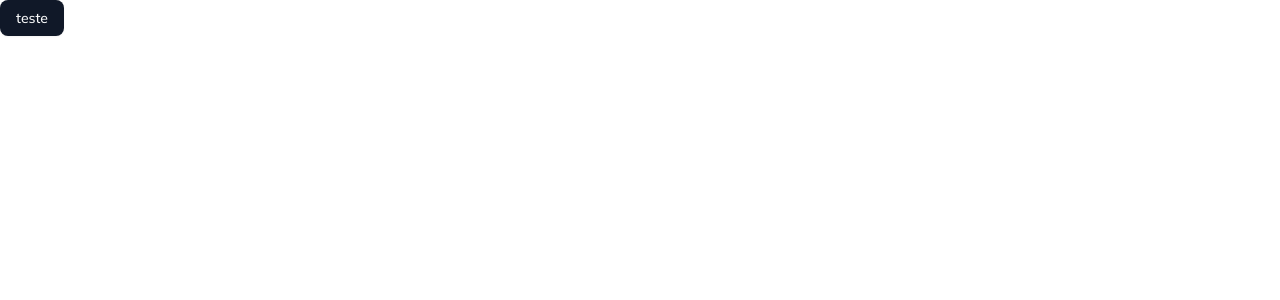
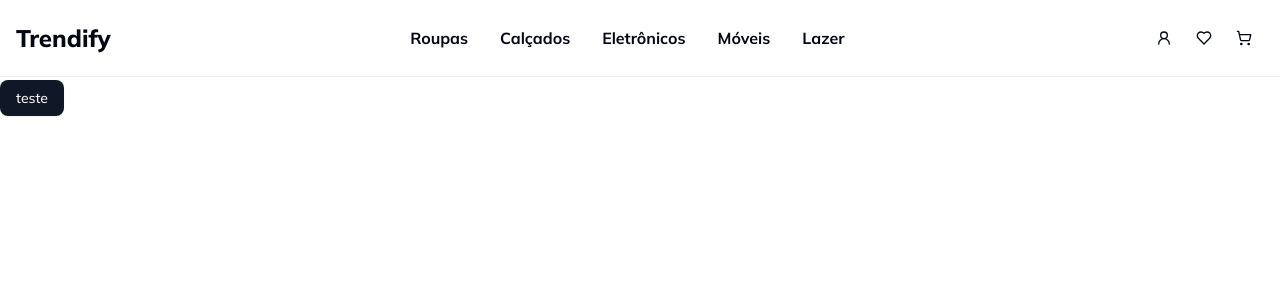
Before and after one commit to DevDaniloSants/trendify, a Next.js app: page / in a window 1280 px wide. Shown: the top 300 px of the page. Built offline with nearby package versions, Linux system fonts and the light colour scheme.

Commit message:
feat: add Navbar, Sidebar, and SidebarButton with integration

```diff
--- /dev/null
+++ b/app/_components/navbar-custom-button.tsx
@@ -0,0 +1,26 @@
+'use client';
+
+import { Button } from './ui/button';
+
+interface NavbarCustomButtonProps {
+    icon: React.ReactNode;
+    className?: string;
+    variant?: 'default' | 'ghost' | 'outline' | 'secondary';
+}
+
+const NavbarCustomButton = ({
+    icon,
+    className,
+    variant = 'ghost',
+}: NavbarCustomButtonProps) => {
+    return (
+        <Button
+            variant={variant}
+            className={`cursor-pointer hover:bg-transparent ${className}`}
+        >
+            {icon}
+        </Button>
+    );
+};
+
+export default NavbarCustomButton;
--- /dev/null
+++ b/app/_components/navbar.tsx
@@ -0,0 +1,50 @@
+import Link from 'next/link';
+import { Heart, ShoppingCart, UserRound } from 'lucide-react';
+import { Sheet } from './ui/sheet';
+
+import { NAVBAR_ITEMS } from '../_constants/navbar-items';
+
+import NavbarCustomButton from './navbar-custom-button';
+import Sidebar from './sidebar';
+import SidebarButton from './sidebar-button';
+
+const Navbar = () => {
+    return (
+        <Sheet>
+            <header className="border-border fixed top-0 left-0 w-full border-b">
+                <nav className="mx-auto flex h-full w-full max-w-[1400px] items-center justify-between px-4 py-5 text-sm">
+                    <Link href="/" className="text-2xl font-extrabold">
+                        Trendify
+                    </Link>
+
+                    <div className="hidden md:block">
+                        <ul className="flex gap-8">
+                            {NAVBAR_ITEMS.map((item) => (
+                                <li key={item.index}>
+                                    <Link
+                                        href={item.href}
+                                        className="relative w-fit text-base font-bold before:absolute before:bottom-[-30px] before:h-[2px] before:w-0 before:bg-black before:transition-all before:duration-300 hover:before:left-0 hover:before:w-full"
+                                    >
+                                        {item.name}
+                                    </Link>
+                                </li>
+                            ))}
+                        </ul>
+                    </div>
+
+                    <div className="flex items-center">
+                        <NavbarCustomButton icon={<UserRound />} />
+
+                        <NavbarCustomButton icon={<Heart />} />
+
+                        <NavbarCustomButton icon={<ShoppingCart />} />
+
+                        <SidebarButton />
+                    </div>
+                </nav>
+                <Sidebar sidebarItemsMenu={NAVBAR_ITEMS} />
+            </header>
+        </Sheet>
+    );
+};
+export default Navbar;
--- /dev/null
+++ b/app/_components/sidebar-button.tsx
@@ -0,0 +1,17 @@
+'use client';
+
+import { Menu } from 'lucide-react';
+import { Button } from './ui/button';
+import { SheetTrigger } from './ui/sheet';
+
+const SidebarButton = () => {
+    return (
+        <SheetTrigger asChild>
+            <Button className="block md:hidden">
+                <Menu />
+            </Button>
+        </SheetTrigger>
+    );
+};
+
+export default SidebarButton;
--- /dev/null
+++ b/app/_components/sidebar.tsx
@@ -0,0 +1,43 @@
+import Link from 'next/link';
+import {
+    SheetContent,
+    SheetDescription,
+    SheetHeader,
+    SheetTitle,
+} from './ui/sheet';
+
+interface SidebarProps {
+    sidebarItemsMenu: {
+        name: string;
+        href: string;
+        icon: React.ReactElement;
+        index: number;
+    }[];
+}
+
+const Sidebar = ({ sidebarItemsMenu }: SidebarProps) => {
+    return (
+        <SheetContent>
+            <SheetHeader className="pb-0">
+                <SheetTitle className="text-center text-2xl font-bold">
+                    Trendify
+                </SheetTitle>
+                <SheetDescription className="text-start">Menu</SheetDescription>
+            </SheetHeader>
+            <div className="space-y-4 p-3">
+                {sidebarItemsMenu.map((item) => (
+                    <Link
+                        href={item.href}
+                        key={item.index}
+                        className="text-muted-foreground transition-bg flex gap-2 rounded-sm px-2 py-3 duration-200 hover:bg-gray-800 hover:text-white"
+                    >
+                        {item.icon}
+                        <p className="text-sm font-semibold">{item.name}</p>
+                    </Link>
+                ))}
+            </div>
+        </SheetContent>
+    );
+};
+
+export default Sidebar;
--- /dev/null
+++ b/app/_components/ui/sheet.tsx
@@ -0,0 +1,139 @@
+'use client';
+
+import * as React from 'react';
+import * as SheetPrimitive from '@radix-ui/react-dialog';
+import { XIcon } from 'lucide-react';
+
+import { cn } from '@/app/_lib/utils';
+
+function Sheet({ ...props }: React.ComponentProps<typeof SheetPrimitive.Root>) {
+    return <SheetPrimitive.Root data-slot="sheet" {...props} />;
+}
+
+function SheetTrigger({
+    ...props
+}: React.ComponentProps<typeof SheetPrimitive.Trigger>) {
+    return <SheetPrimitive.Trigger data-slot="sheet-trigger" {...props} />;
+}
+
+function SheetClose({
+    ...props
+}: React.ComponentProps<typeof SheetPrimitive.Close>) {
+    return <SheetPrimitive.Close data-slot="sheet-close" {...props} />;
+}
+
+function SheetPortal({
+    ...props
+}: React.ComponentProps<typeof SheetPrimitive.Portal>) {
+    return <SheetPrimitive.Portal data-slot="sheet-portal" {...props} />;
+}
+
+function SheetOverlay({
+    className,
+    ...props
+}: React.ComponentProps<typeof SheetPrimitive.Overlay>) {
+    return (
+        <SheetPrimitive.Overlay
+            data-slot="sheet-overlay"
+            className={cn(
+                'data-[state=open]:animate-in data-[state=closed]:animate-out data-[state=closed]:fade-out-0 data-[state=open]:fade-in-0 fixed inset-0 z-50 bg-black/80',
+                className
+            )}
+            {...props}
+        />
+    );
+}
+
+function SheetContent({
+    className,
+    children,
+    side = 'right',
+    ...props
+}: React.ComponentProps<typeof SheetPrimitive.Content> & {
+    side?: 'top' | 'right' | 'bottom' | 'left';
+}) {
+    return (
+        <SheetPortal>
+            <SheetOverlay />
+            <SheetPrimitive.Content
+                data-slot="sheet-content"
+                className={cn(
+                    'bg-background data-[state=open]:animate-in data-[state=closed]:animate-out fixed z-50 flex flex-col gap-4 shadow-lg transition ease-in-out data-[state=closed]:duration-300 data-[state=open]:duration-500',
+                    side === 'right' &&
+                        'data-[state=closed]:slide-out-to-right data-[state=open]:slide-in-from-right inset-y-0 right-0 h-full w-3/4 border-l sm:max-w-sm',
+                    side === 'left' &&
+                        'data-[state=closed]:slide-out-to-left data-[state=open]:slide-in-from-left inset-y-0 left-0 h-full w-3/4 border-r sm:max-w-sm',
+                    side === 'top' &&
+                        'data-[state=closed]:slide-out-to-top data-[state=open]:slide-in-from-top inset-x-0 top-0 h-auto border-b',
+                    side === 'bottom' &&
+                        'data-[state=closed]:slide-out-to-bottom data-[state=open]:slide-in-from-bottom inset-x-0 bottom-0 h-auto border-t',
+                    className
+                )}
+                {...props}
+            >
+                {children}
+                <SheetPrimitive.Close className="ring-offset-background focus:ring-ring data-[state=open]:bg-secondary absolute top-4 right-4 rounded-xs opacity-70 transition-opacity hover:opacity-100 focus:ring-2 focus:ring-offset-2 focus:outline-hidden disabled:pointer-events-none">
+                    <XIcon className="size-4" />
+                    <span className="sr-only">Close</span>
+                </SheetPrimitive.Close>
+            </SheetPrimitive.Content>
+        </SheetPortal>
+    );
+}
+
+function SheetHeader({ className, ...props }: React.ComponentProps<'div'>) {
+    return (
+        <div
+            data-slot="sheet-header"
+            className={cn('flex flex-col gap-1.5 p-4', className)}
+            {...props}
+        />
+    );
+}
+
+function SheetFooter({ className, ...props }: React.ComponentProps<'div'>) {
+    return (
+        <div
+            data-slot="sheet-footer"
+            className={cn('mt-auto flex flex-col gap-2 p-4', className)}
+            {...props}
+        />
+    );
+}
+
+function SheetTitle({
+    className,
+    ...props
+}: React.ComponentProps<typeof SheetPrimitive.Title>) {
+    return (
+        <SheetPrimitive.Title
+            data-slot="sheet-title"
+            className={cn('text-foreground font-semibold', className)}
+            {...props}
+        />
+    );
+}
+
+function SheetDescription({
+    className,
+    ...props
+}: React.ComponentProps<typeof SheetPrimitive.Description>) {
+    return (
+        <SheetPrimitive.Description
+            data-slot="sheet-description"
+            className={cn('text-muted-foreground text-sm', className)}
+            {...props}
+        />
+    );
+}
+
+export {
+    Sheet,
+    SheetTrigger,
+    SheetClose,
+    SheetContent,
+    SheetHeader,
+    SheetFooter,
+    SheetTitle,
+    SheetDescription,
+};
--- /dev/null
+++ b/app/_constants/navbar-items.tsx
@@ -0,0 +1,40 @@
+import {
+    ArmchairIcon,
+    Footprints,
+    ShirtIcon,
+    TreePalmIcon,
+    WashingMachineIcon,
+} from 'lucide-react';
+
+export const NAVBAR_ITEMS = [
+    {
+        index: 0,
+        name: 'Roupas',
+        href: '/',
+        icon: <ShirtIcon className="h-5 w-5" />,
+    },
+    {
+        index: 1,
+        name: 'Calçados',
+        href: '/',
+        icon: <Footprints className="h-5 w-5" />,
+    },
+    {
+        index: 2,
+        name: 'Eletrônicos',
+        href: '/',
+        icon: <WashingMachineIcon className="h-5 w-5" />,
+    },
+    {
+        index: 3,
+        name: 'Móveis',
+        href: '/',
+        icon: <ArmchairIcon className="h-5 w-5" />,
+    },
+    {
+        index: 4,
+        name: 'Lazer',
+        href: '/',
+        icon: <TreePalmIcon className="h-5 w-5" />,
+    },
+];
--- a/app/globals.css
+++ b/app/globals.css
@@ -62,7 +62,7 @@
     --accent-foreground: oklch(0.21 0.034 264.665);
     --destructive: oklch(0.577 0.245 27.325);
     --destructive-foreground: oklch(0.577 0.245 27.325);
-    --border: oklch(0.928 0.006 264.531);
+    --border: oklch(0.949 0.005 230.3);
     --input: oklch(0.928 0.006 264.531);
     --ring: oklch(0.707 0.022 261.325);
     --chart-1: oklch(0.646 0.222 41.116);
@@ -117,10 +117,10 @@
 }
 
 @layer base {
-  * {
-    @apply border-border outline-ring/50;
+    * {
+        @apply border-border outline-ring/50;
     }
-  body {
-    @apply bg-background text-foreground;
+    body {
+        @apply bg-background text-foreground;
     }
 }
--- a/app/layout.tsx
+++ b/app/layout.tsx
@@ -1,14 +1,15 @@
-import type { Metadata } from "next";
-import { Mulish } from "next/font/google";
-import "./globals.css";
+import type { Metadata } from 'next';
+import { Mulish } from 'next/font/google';
+import './globals.css';
+import Navbar from './_components/navbar';
 
 const mulish = Mulish({
-  subsets: ["latin-ext"],
+    subsets: ['latin-ext'],
 });
 
 export const metadata: Metadata = {
-  title: "Trendify",
-  description: "O e-commerce número 1 do Brasil",
+    title: 'Trendify',
+    description: 'O e-commerce número 1 do Brasil',
 };
 
 export default function RootLayout({
@@ -18,7 +19,10 @@ export default function RootLayout({
 }>) {
     return (
         <html lang="pt-Br">
-      <body className={`${mulish.className}  antialiased`}>{children}</body>
+            <body className={`${mulish.className} antialiased`}>
+                <Navbar />
+                <main className="mt-20"> {children}</main>
+            </body>
         </html>
     );
 }
--- a/package.json
+++ b/package.json
@@ -10,6 +10,7 @@
     "prepare": "husky"
   },
   "dependencies": {
+    "@radix-ui/react-dialog": "^1.1.6",
     "@radix-ui/react-slot": "^1.1.2",
     "class-variance-authority": "^0.7.1",
     "clsx": "^2.1.1",
```
Also changed, not shown: 1 other file (tests, documents, lock files or other folders). Lines whose indentation alone changed are shown as unchanged.
